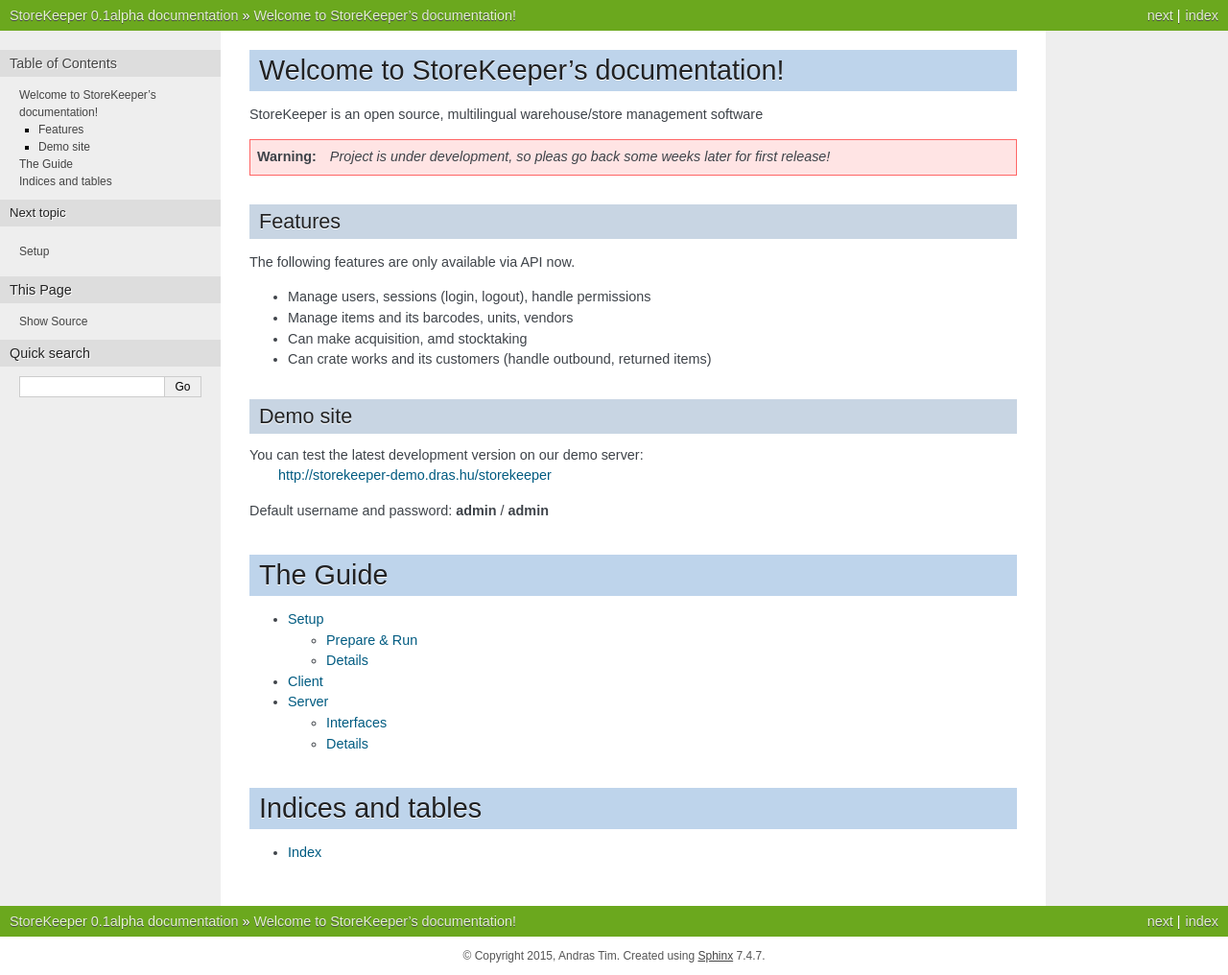
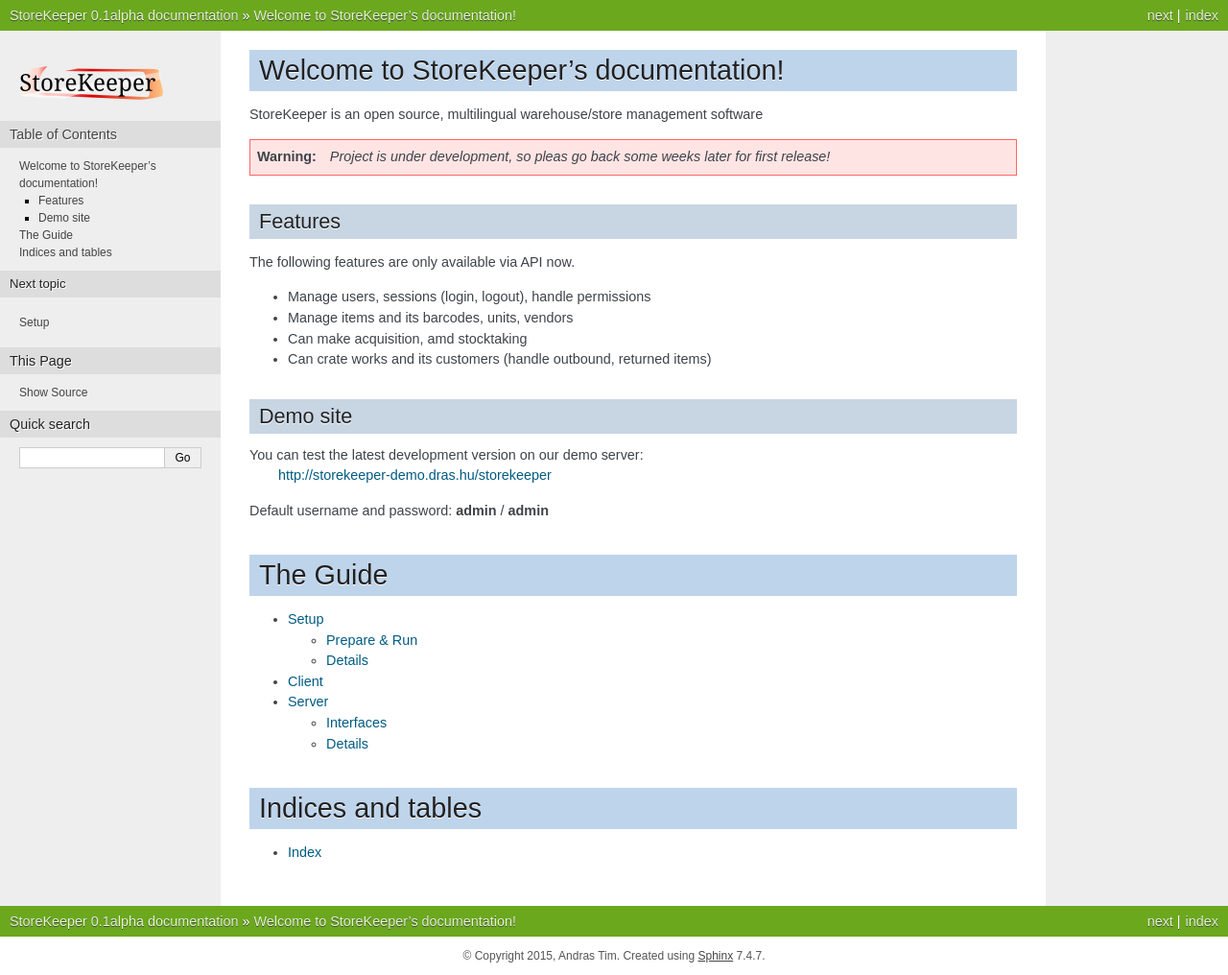
Before and after one commit to andras-tim/StoreKeeper, a Sphinx documentation site: the page built from docs/index.rst, in a window 1280 px wide. Shown: the whole page at 96% size. Built offline with Sphinx 7.4.7, drawn with Linux system fonts in a browser that asks for light colours; pages that are not in the unit, such as notebooks, are missing from menus.

Commit message:
docs: Used default images (and name) in documentation

```diff
--- a/docs/conf.py
+++ b/docs/conf.py
@@ -134,12 +134,12 @@
 
 # The name of an image file (relative to this directory) to place at the top
 # of the sidebar.
-html_logo = '../client/app/img/logo.png'
+html_logo = '../client/app/img/logo.default.png'
 
 # The name of an image file (within the static path) to use as favicon of the
 # docs.  This file should be a Windows icon file (.ico) being 16x16 or 32x32
 # pixels large.
-html_favicon = '../client/app/ico/favicon.png'
+html_favicon = '../client/app/ico/favicon.default.png'
 
 # Add any paths that contain custom static files (such as style sheets) here,
 # relative to this directory. They are copied after the builtin static files,
```
